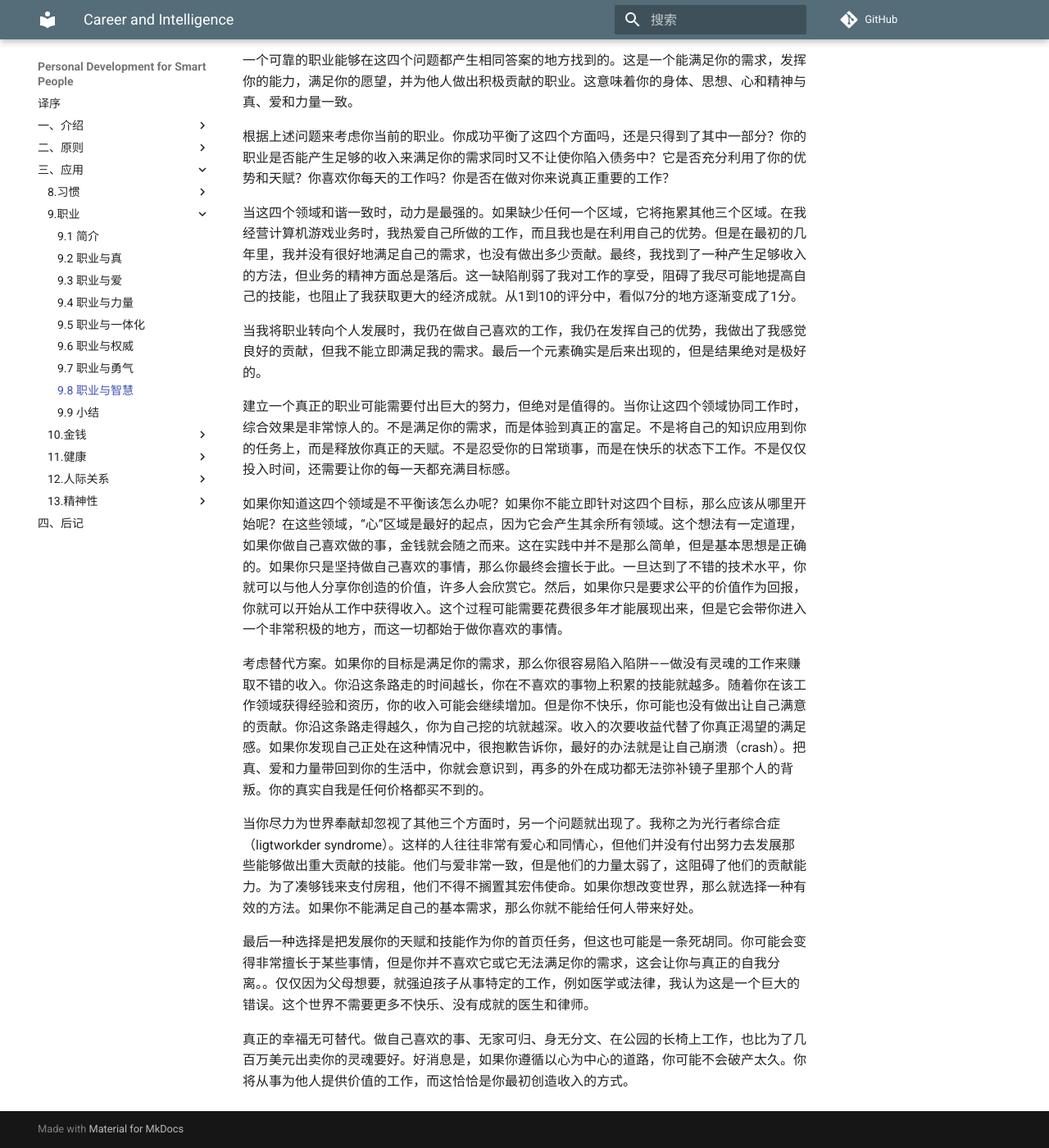
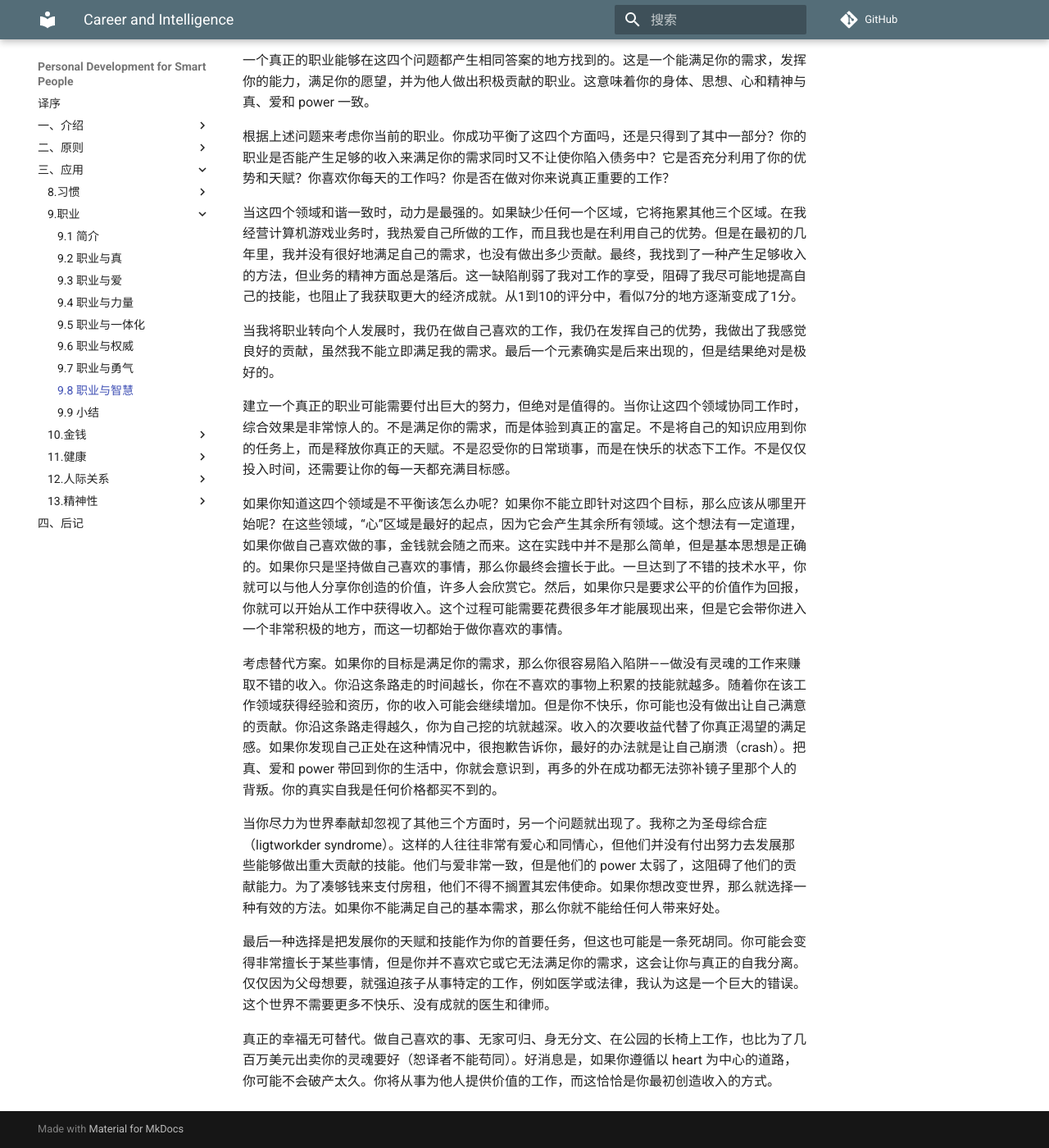
Before and after one commit to wtsnwei/pdsp, an MkDocs documentation site: the page built from docs/3.Application/09.career/07.career-and-intelligence.md, in a window 1280 px wide and 1400 px high, scrolled down 328 px. Shown: the whole window at 82% size. Built offline with MkDocs 1.6.1 and Material for MkDocs 9.7.7, drawn with Linux system fonts in a browser that asks for light colours; comment, search, counter and statistics services are not loaded; some of the changed text lies outside the part shown.

Commit message:
修正语句

```diff
--- a/docs/3.Application/09.career/07.career-and-intelligence.md
+++ b/docs/3.Application/09.career/07.career-and-intelligence.md
@@ -3,29 +3,29 @@ title:      Career and Intelligence
 date:       2021-03-13
 ---
 
-要建立一个真实的职业，你需要找到一条让自己与真、爱和力量保持一致的道路。这需要注意以下四个问题：
+要建立一个真正的职业，你需要找到一条让自己与真、爱和 power 保持一致的道路。这需要注意以下四个问题：
 
 1. 身体（需求）：我必须做什么？
 2. 大脑（能力）：我能做什么？
 3. 心（欲望）：我想做什么？
 4. 精神（贡献）：我该做什么？
 
-一个可靠的职业能够在这四个问题都产生相同答案的地方找到的。这是一个能满足你的需求，发挥你的能力，满足你的愿望，并为他人做出积极贡献的职业。这意味着你的身体、思想、心和精神与真、爱和力量一致。
+一个真正的职业能够在这四个问题都产生相同答案的地方找到的。这是一个能满足你的需求，发挥你的能力，满足你的愿望，并为他人做出积极贡献的职业。这意味着你的身体、思想、心和精神与真、爱和 power 一致。
 
 根据上述问题来考虑你当前的职业。你成功平衡了这四个方面吗，还是只得到了其中一部分？你的职业是否能产生足够的收入来满足你的需求同时又不让使你陷入债务中？它是否充分利用了你的优势和天赋？你喜欢你每天的工作吗？你是否在做对你来说真正重要的工作？
 
 当这四个领域和谐一致时，动力是最强的。如果缺少任何一个区域，它将拖累其他三个区域。在我经营计算机游戏业务时，我热爱自己所做的工作，而且我也是在利用自己的优势。但是在最初的几年里，我并没有很好地满足自己的需求，也没有做出多少贡献。最终，我找到了一种产生足够收入的方法，但业务的精神方面总是落后。这一缺陷削弱了我对工作的享受，阻碍了我尽可能地提高自己的技能，也阻止了我获取更大的经济成就。从1到10的评分中，看似7分的地方逐渐变成了1分。
 
-当我将职业转向个人发展时，我仍在做自己喜欢的工作，我仍在发挥自己的优势，我做出了我感觉良好的贡献，但我不能立即满足我的需求。最后一个元素确实是后来出现的，但是结果绝对是极好的。
+当我将职业转向个人发展时，我仍在做自己喜欢的工作，我仍在发挥自己的优势，我做出了我感觉良好的贡献，虽然我不能立即满足我的需求。最后一个元素确实是后来出现的，但是结果绝对是极好的。
 
 建立一个真正的职业可能需要付出巨大的努力，但绝对是值得的。当你让这四个领域协同工作时，综合效果是非常惊人的。不是满足你的需求，而是体验到真正的富足。不是将自己的知识应用到你的任务上，而是释放你真正的天赋。不是忍受你的日常琐事，而是在快乐的状态下工作。不是仅仅投入时间，还需要让你的每一天都充满目标感。
 
 如果你知道这四个领域是不平衡该怎么办呢？如果你不能立即针对这四个目标，那么应该从哪里开始呢？在这些领域，“心”区域是最好的起点，因为它会产生其余所有领域。这个想法有一定道理，如果你做自己喜欢做的事，金钱就会随之而来。这在实践中并不是那么简单，但是基本思想是正确的。如果你只是坚持做自己喜欢的事情，那么你最终会擅长于此。一旦达到了不错的技术水平，你就可以与他人分享你创造的价值，许多人会欣赏它。然后，如果你只是要求公平的价值作为回报，你就可以开始从工作中获得收入。这个过程可能需要花费很多年才能展现出来，但是它会带你进入一个非常积极的地方，而这一切都始于做你喜欢的事情。
 
-考虑替代方案。如果你的目标是满足你的需求，那么你很容易陷入陷阱——做没有灵魂的工作来赚取不错的收入。你沿这条路走的时间越长，你在不喜欢的事物上积累的技能就越多。随着你在该工作领域获得经验和资历，你的收入可能会继续增加。但是你不快乐，你可能也没有做出让自己满意的贡献。你沿这条路走得越久，你为自己挖的坑就越深。收入的次要收益代替了你真正渴望的满足感。如果你发现自己正处在这种情况中，很抱歉告诉你，最好的办法就是让自己崩溃（crash）。把真、爱和力量带回到你的生活中，你就会意识到，再多的外在成功都无法弥补镜子里那个人的背叛。你的真实自我是任何价格都买不到的。
+考虑替代方案。如果你的目标是满足你的需求，那么你很容易陷入陷阱——做没有灵魂的工作来赚取不错的收入。你沿这条路走的时间越长，你在不喜欢的事物上积累的技能就越多。随着你在该工作领域获得经验和资历，你的收入可能会继续增加。但是你不快乐，你可能也没有做出让自己满意的贡献。你沿这条路走得越久，你为自己挖的坑就越深。收入的次要收益代替了你真正渴望的满足感。如果你发现自己正处在这种情况中，很抱歉告诉你，最好的办法就是让自己崩溃（crash）。把真、爱和 power 带回到你的生活中，你就会意识到，再多的外在成功都无法弥补镜子里那个人的背叛。你的真实自我是任何价格都买不到的。
 
-当你尽力为世界奉献却忽视了其他三个方面时，另一个问题就出现了。我称之为光行者综合症（ligtworkder syndrome）。这样的人往往非常有爱心和同情心，但他们并没有付出努力去发展那些能够做出重大贡献的技能。他们与爱非常一致，但是他们的力量太弱了，这阻碍了他们的贡献能力。为了凑够钱来支付房租，他们不得不搁置其宏伟使命。如果你想改变世界，那么就选择一种有效的方法。如果你不能满足自己的基本需求，那么你就不能给任何人带来好处。
+当你尽力为世界奉献却忽视了其他三个方面时，另一个问题就出现了。我称之为圣母综合症（ligtworkder syndrome）。这样的人往往非常有爱心和同情心，但他们并没有付出努力去发展那些能够做出重大贡献的技能。他们与爱非常一致，但是他们的 power 太弱了，这阻碍了他们的贡献能力。为了凑够钱来支付房租，他们不得不搁置其宏伟使命。如果你想改变世界，那么就选择一种有效的方法。如果你不能满足自己的基本需求，那么你就不能给任何人带来好处。
 
-最后一种选择是把发展你的天赋和技能作为你的首页任务，但这也可能是一条死胡同。你可能会变得非常擅长于某些事情，但是你并不喜欢它或它无法满足你的需求，这会让你与真正的自我分离。。仅仅因为父母想要，就强迫孩子从事特定的工作，例如医学或法律，我认为这是一个巨大的错误。这个世界不需要更多不快乐、没有成就的医生和律师。
+最后一种选择是把发展你的天赋和技能作为你的首要任务，但这也可能是一条死胡同。你可能会变得非常擅长于某些事情，但是你并不喜欢它或它无法满足你的需求，这会让你与真正的自我分离。仅仅因为父母想要，就强迫孩子从事特定的工作，例如医学或法律，我认为这是一个巨大的错误。这个世界不需要更多不快乐、没有成就的医生和律师。
 
-真正的幸福无可替代。做自己喜欢的事、无家可归、身无分文、在公园的长椅上工作，也比为了几百万美元出卖你的灵魂要好。好消息是，如果你遵循以心为中心的道路，你可能不会破产太久。你将从事为他人提供价值的工作，而这恰恰是你最初创造收入的方式。
+真正的幸福无可替代。做自己喜欢的事、无家可归、身无分文、在公园的长椅上工作，也比为了几百万美元出卖你的灵魂要好（恕译者不能苟同）。好消息是，如果你遵循以 heart 为中心的道路，你可能不会破产太久。你将从事为他人提供价值的工作，而这恰恰是你最初创造收入的方式。
```
